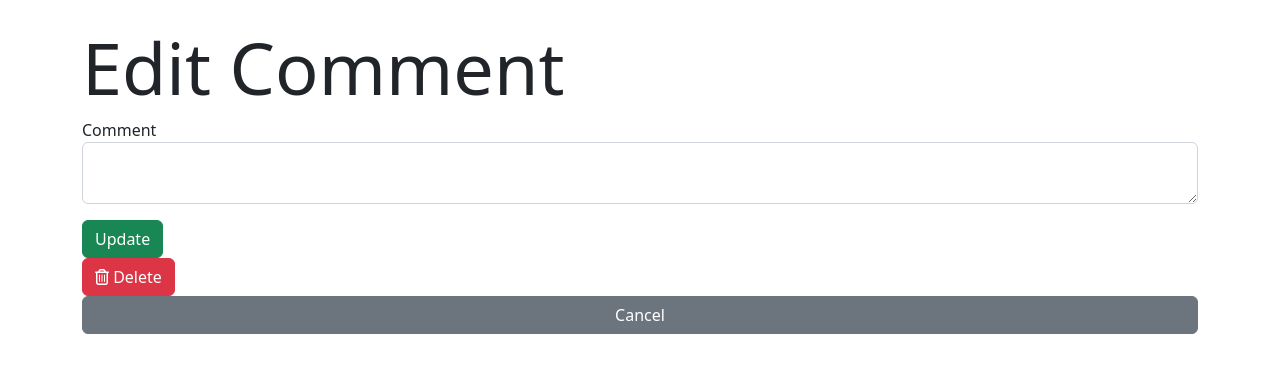
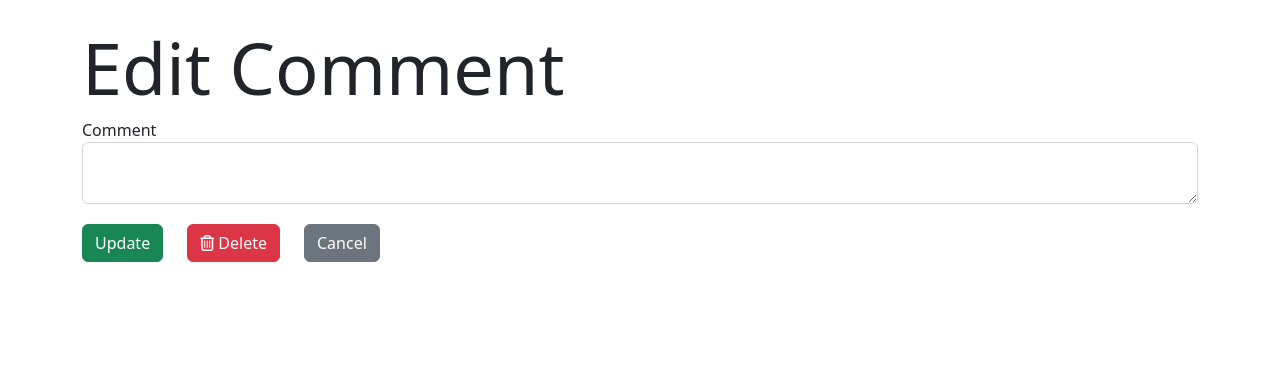
Before and after one commit to geenajackson/pokemon-team-rater, a Flask app: template templates/team/comment-edit.html in a window 1280 px wide. Shown: the part 48-421 px from the top of the page. Run offline with Flask 2, Linux system fonts and the light colour scheme; the template is opened without the code that fills it: values that come from a table or form of the project are taken from there, others are empty; some libraries are stand-ins or nearby versions.

Commit message:
edit spacing of update/cancel/delete buttons

```diff
--- a/templates/team/comment-edit.html
+++ b/templates/team/comment-edit.html
@@ -24,13 +24,20 @@
         </p>
 
         {% endfor %}
-
-        <button class="btn btn-success" type="submit">Update</button>
+        <div class="row row-cols-auto pt-1">
+            <div class="col">
+                <button class="btn btn-success" type="submit">Update</button>
+            </div>
     </form>
-    <form action="/comments/{{comment.id}}/delete" method="POST">
-        <button class="btn btn-danger"><i class="fa-regular fa-trash-can"></i> Delete</button>
-    </form>
-    <a href="/teams/{{team.id}}/show" class="btn btn-secondary">Cancel</a>
+    <div class="col">
+        <form action="/comments/{{comment.id}}/delete" method="POST">
+            <button class="btn btn-danger"><i class="fa-regular fa-trash-can"></i> Delete</button>
+        </form>
+    </div>
+    <div class="col">
+        <a href="/teams/{{team.id}}/show" class="btn btn-secondary">Cancel</a>
+    </div>
+</div>
 </div>
 
 {% endblock %}
```
